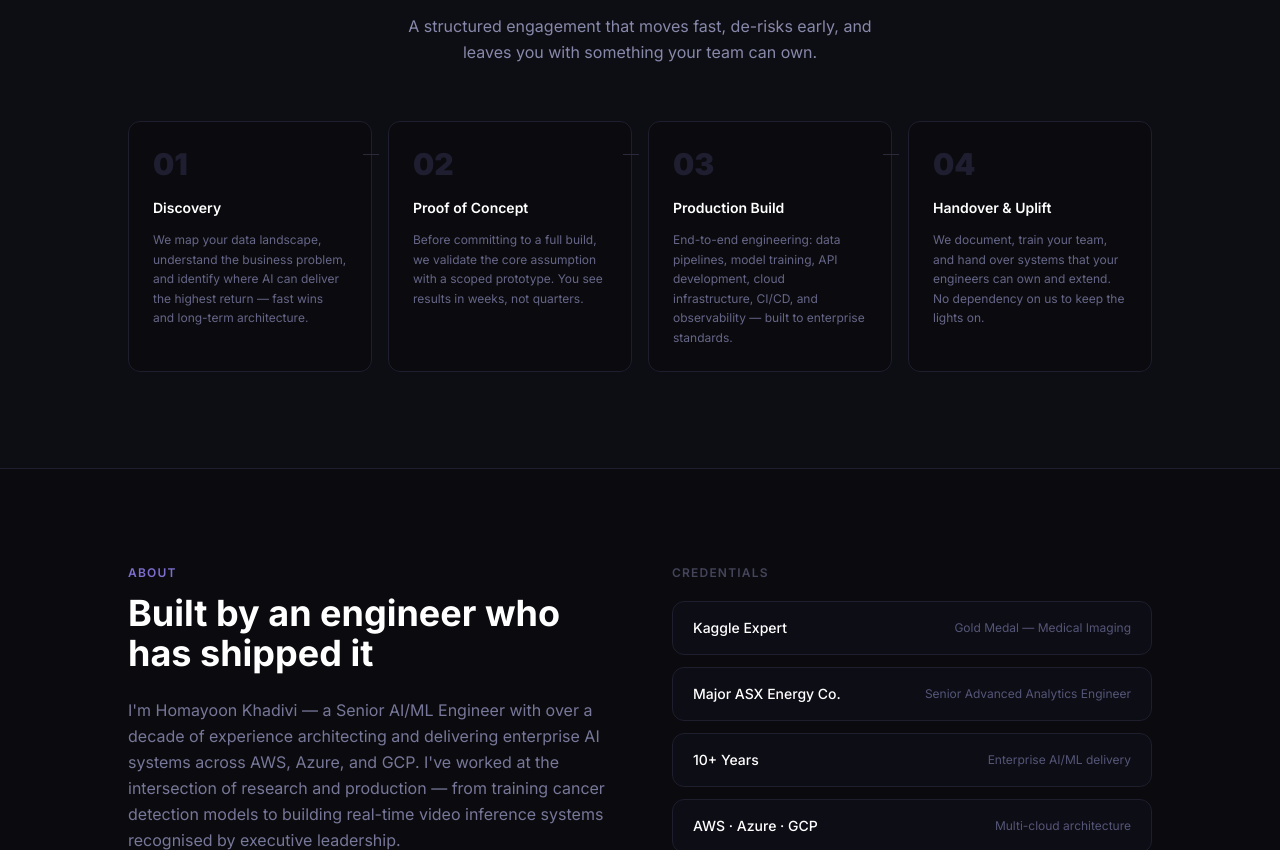
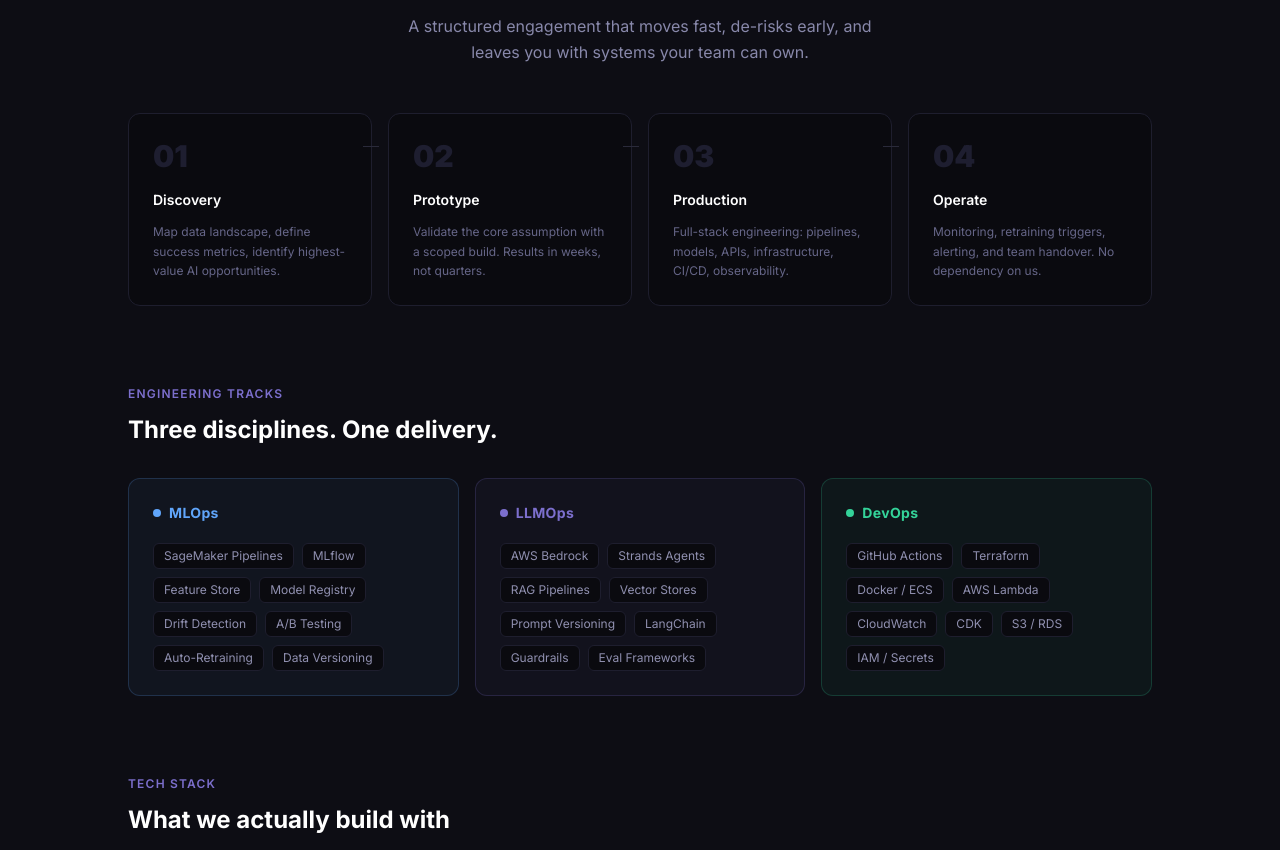
Before and after one commit to homayoonkhadivi/vertextmindai, a Next.js app: page / in a window 1280 px wide. Shown: the part 1950-2800 px from the top of the page. Built offline with nearby package versions, Linux system fonts and the light colour scheme.

Commit message:
feat: comprehensive CI pipeline with lint, type check, build verification

```diff
--- a/src/components/sections/ProcessSection.tsx
+++ b/src/components/sections/ProcessSection.tsx
@@ -1,35 +1,97 @@
-const steps = [
+const phases = [
   {
     number: "01",
     title: "Discovery",
-    description:
-      "We map your data landscape, understand the business problem, and identify where AI can deliver the highest return — fast wins and long-term architecture.",
+    description: "Map data landscape, define success metrics, identify highest-value AI opportunities.",
   },
   {
     number: "02",
-    title: "Proof of Concept",
-    description:
-      "Before committing to a full build, we validate the core assumption with a scoped prototype. You see results in weeks, not quarters.",
+    title: "Prototype",
+    description: "Validate the core assumption with a scoped build. Results in weeks, not quarters.",
   },
   {
     number: "03",
-    title: "Production Build",
-    description:
-      "End-to-end engineering: data pipelines, model training, API development, cloud infrastructure, CI/CD, and observability — built to enterprise standards.",
+    title: "Production",
+    description: "Full-stack engineering: pipelines, models, APIs, infrastructure, CI/CD, observability.",
   },
   {
     number: "04",
-    title: "Handover & Uplift",
-    description:
-      "We document, train your team, and hand over systems that your engineers can own and extend. No dependency on us to keep the lights on.",
+    title: "Operate",
+    description: "Monitoring, retraining triggers, alerting, and team handover. No dependency on us.",
   },
+];
+
+const tracks = [
+  {
+    label: "MLOps",
+    color: "text-blue-400",
+    border: "border-blue-400/20",
+    bg: "bg-blue-400/5",
+    dot: "bg-blue-400",
+    tools: [
+      "SageMaker Pipelines",
+      "MLflow",
+      "Feature Store",
+      "Model Registry",
+      "Drift Detection",
+      "A/B Testing",
+      "Auto-Retraining",
+      "Data Versioning",
+    ],
+  },
+  {
+    label: "LLMOps",
+    color: "text-[#7c6fcd]",
+    border: "border-[#7c6fcd]/20",
+    bg: "bg-[#7c6fcd]/5",
+    dot: "bg-[#7c6fcd]",
+    tools: [
+      "AWS Bedrock",
+      "Strands Agents",
+      "RAG Pipelines",
+      "Vector Stores",
+      "Prompt Versioning",
+      "LangChain",
+      "Guardrails",
+      "Eval Frameworks",
+    ],
+  },
+  {
+    label: "DevOps",
+    color: "text-emerald-400",
+    border: "border-emerald-400/20",
+    bg: "bg-emerald-400/5",
+    dot: "bg-emerald-400",
+    tools: [
+      "GitHub Actions",
+      "Terraform",
+      "Docker / ECS",
+      "AWS Lambda",
+      "CloudWatch",
+      "CDK",
+      "S3 / RDS",
+      "IAM / Secrets",
+    ],
+  },
+];
+
+const stack = [
+  { category: "Cloud", items: ["AWS Bedrock", "SageMaker", "ECS", "Lambda", "S3", "CloudWatch"] },
+  { category: "Agents", items: ["Strands Agents", "LangChain", "RAG", "Multi-Agent", "Tool Use", "HITL"] },
+  { category: "Models", items: ["Claude 3", "Llama 3", "Mistral", "CNN", "XGBoost", "Transformers"] },
+  { category: "Data", items: ["Snowflake", "Airflow", "Spark", "Pandas", "DVC", "Feature Store"] },
+  { category: "Infra", items: ["Terraform", "Docker", "GitHub Actions", "CDK", "FastAPI", "PostgreSQL"] },
+  { category: "Vision", items: ["OpenCV", "YOLO", "Kinesis Video", "Pose Estimation", "DICOM", "PIL"] },
 ];
 
 export default function ProcessSection() {
   return (
     <section className="px-6 py-24 border-t border-[#1e1e2e] bg-[#0d0d14]">
-      <div className="max-w-5xl mx-auto">
-        <div className="text-center mb-14">
+      <div className="max-w-5xl mx-auto space-y-20">
+
+        {/* Phase pipeline */}
+        <div>
+          <div className="text-center mb-12">
             <p className="text-[#7c6fcd] text-xs font-semibold tracking-widest uppercase mb-3">
               How We Work
             </p>
@@ -37,33 +99,94 @@
               From first conversation to production
             </h2>
             <p className="text-[#8888aa] max-w-lg mx-auto leading-relaxed">
-            A structured engagement that moves fast, de-risks early, and leaves
-            you with something your team can own.
+              A structured engagement that moves fast, de-risks early, and leaves you with systems your team can own.
             </p>
           </div>
-
           <div className="grid grid-cols-1 sm:grid-cols-2 lg:grid-cols-4 gap-4">
-          {steps.map((step, i) => (
+            {phases.map((step, i) => (
               <div
                 key={step.number}
                 className="relative bg-[#0a0a0f] border border-[#1e1e2e] rounded-xl p-6"
               >
-              {i < steps.length - 1 && (
+                {i < phases.length - 1 && (
                   <div className="hidden lg:block absolute top-8 -right-2 w-4 h-px bg-[#2a2a3a] z-10" />
                 )}
                 <div className="text-3xl font-black text-[#1e1e30] mb-4 select-none">
                   {step.number}
                 </div>
-              <h3 className="text-white font-semibold text-sm mb-3">
-                {step.title}
-              </h3>
-              <p className="text-[#666688] text-xs leading-relaxed">
-                {step.description}
-              </p>
+                <h3 className="text-white font-semibold text-sm mb-3">{step.title}</h3>
+                <p className="text-[#666688] text-xs leading-relaxed">{step.description}</p>
               </div>
             ))}
           </div>
         </div>
+
+        {/* MLOps / LLMOps / DevOps tracks */}
+        <div>
+          <p className="text-[#7c6fcd] text-xs font-semibold tracking-widest uppercase mb-3">
+            Engineering Tracks
+          </p>
+          <h2 className="text-2xl font-bold text-white mb-8">
+            Three disciplines. One delivery.
+          </h2>
+          <div className="grid grid-cols-1 md:grid-cols-3 gap-4">
+            {tracks.map((track) => (
+              <div
+                key={track.label}
+                className={`rounded-xl border ${track.border} ${track.bg} p-6`}
+              >
+                <div className="flex items-center gap-2 mb-5">
+                  <span className={`w-2 h-2 rounded-full ${track.dot}`} />
+                  <span className={`text-sm font-bold tracking-wide ${track.color}`}>
+                    {track.label}
+                  </span>
+                </div>
+                <div className="flex flex-wrap gap-2">
+                  {track.tools.map((tool) => (
+                    <span
+                      key={tool}
+                      className="bg-[#0a0a0f] border border-[#1e1e2e] text-[#9090b0] text-xs px-2.5 py-1 rounded-md"
+                    >
+                      {tool}
+                    </span>
+                  ))}
+                </div>
+              </div>
+            ))}
+          </div>
+        </div>
+
+        {/* Full tech stack */}
+        <div>
+          <p className="text-[#7c6fcd] text-xs font-semibold tracking-widest uppercase mb-3">
+            Tech Stack
+          </p>
+          <h2 className="text-2xl font-bold text-white mb-8">
+            What we actually build with
+          </h2>
+          <div className="grid grid-cols-2 md:grid-cols-3 gap-4">
+            {stack.map((group) => (
+              <div
+                key={group.category}
+                className="bg-[#0a0a0f] border border-[#1e1e2e] rounded-xl p-5"
+              >
+                <p className="text-[#7c6fcd] text-xs font-semibold tracking-widest uppercase mb-4">
+                  {group.category}
+                </p>
+                <div className="space-y-2">
+                  {group.items.map((item) => (
+                    <div key={item} className="flex items-center gap-2">
+                      <span className="w-1 h-1 rounded-full bg-[#2a2a3a] flex-shrink-0" />
+                      <span className="text-[#8888aa] text-xs">{item}</span>
+                    </div>
+                  ))}
+                </div>
+              </div>
+            ))}
+          </div>
+        </div>
+
+      </div>
     </section>
   );
 }
```
Lines whose indentation alone changed are shown as unchanged.
